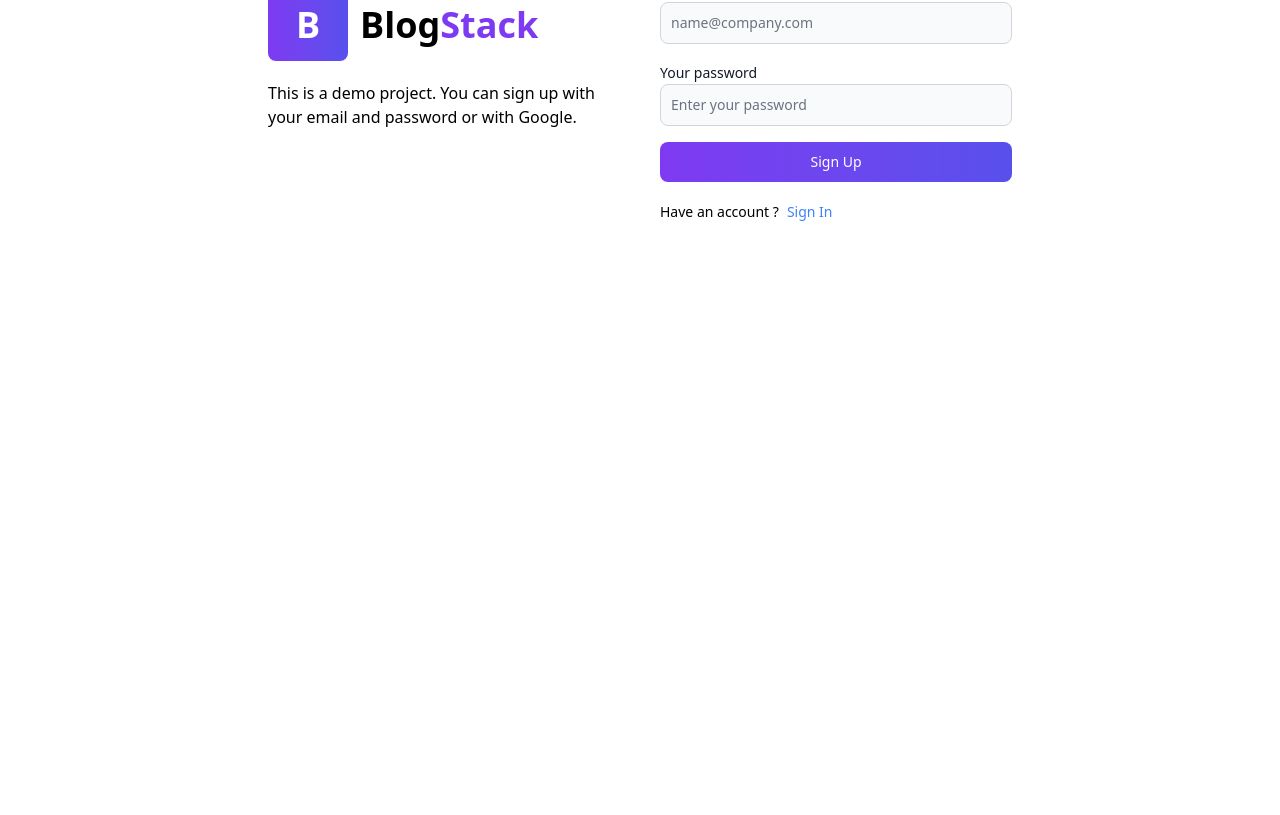
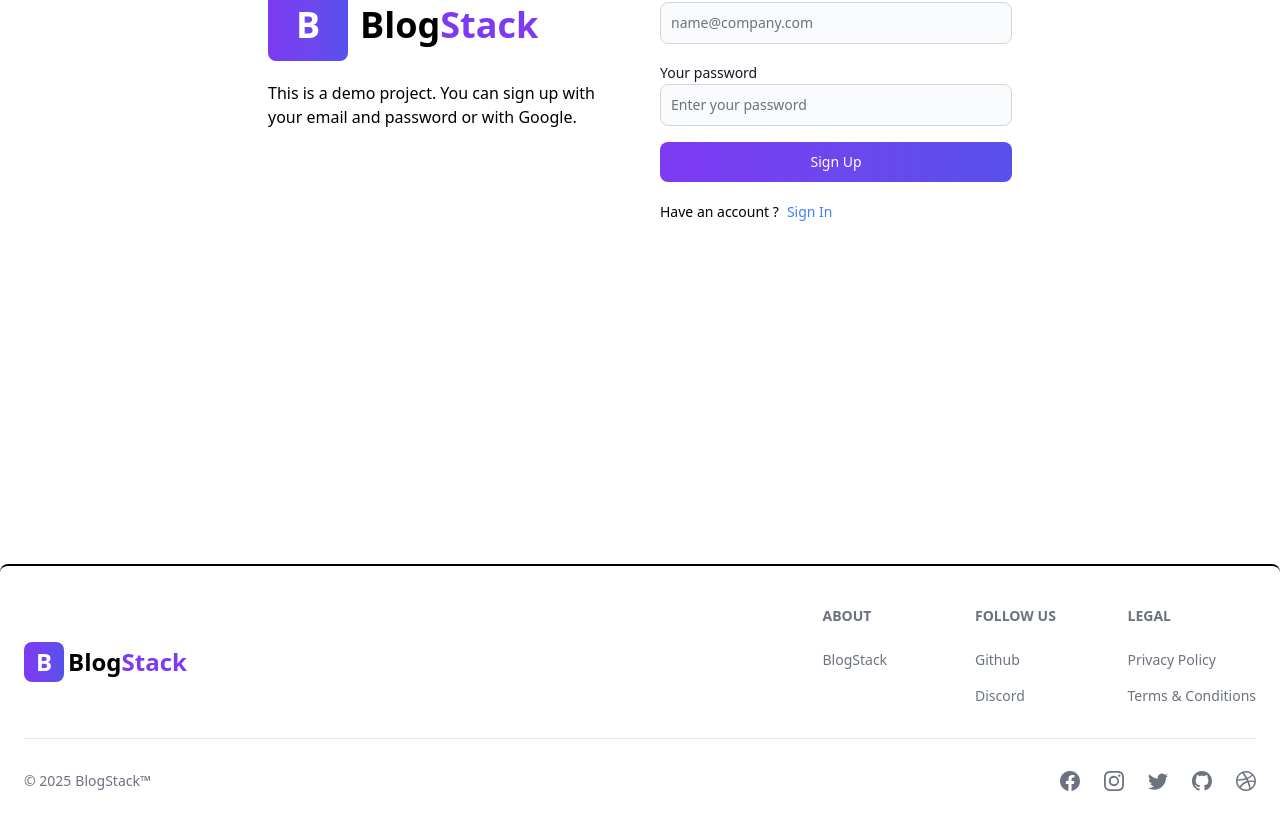
Before and after one commit to yashpreet2707/BlogStack, a React (Vite) app in the folder client/: page /sign-up in a window 1280 px wide. Shown: the part 260-1075 px from the top of the page. Before the commit the page ends 944 px from the top, so only its background shows below. Built offline with nearby package versions, Linux system fonts and the light colour scheme.

Commit message:
added footer

```diff
--- a/client/src/App.jsx
+++ b/client/src/App.jsx
@@ -2,6 +2,9 @@ import React from 'react'
 import './App.css'
 import { BrowserRouter, Route, Routes } from 'react-router-dom'
 
+//components
+import Header from './components/Header'
+import FooterComponent from './components/Footer'
 
 //pages
 import Home from "./pages/Home"
@@ -10,7 +13,6 @@ import SignIn from "./pages/SignIn"
 import SignUp from "./pages/SignUp"
 import Dashboard from "./pages/Dashboard"
 import Projects from "./pages/Projects"
-import Header from './components/Header'
 
 function App() {
 
@@ -26,6 +28,7 @@ function App() {
           <Route path="/dashboard" element={<Dashboard />} />
           <Route path="/Projects" element={<Projects />} />
         </Routes>
+        <FooterComponent />
       </div>
     </BrowserRouter>
   )
--- /dev/null
+++ b/client/src/components/Footer.jsx
@@ -0,0 +1,73 @@
+import { Footer, FooterCopyright, FooterDivider, FooterIcon, FooterLink, FooterLinkGroup, FooterTitle } from 'flowbite-react'
+import React from 'react'
+import { Link } from 'react-router-dom'
+import { BsDribbble, BsFacebook, BsGithub, BsInstagram, BsTwitter } from "react-icons/bs";
+
+const FooterComponent = () => {
+  return (
+    <Footer container className='border-t-2'>
+
+      <div className='w-full max-w-7xl mx-auto'>
+
+        <div className='grid w-full justify-between sm:flex md:grid-cols-1'>
+
+          {/* logo */}
+          <div className='mt-5'>
+            <Link to="/" className='self-center whitespace-nowrap text-2xl ml-10'>
+              <div className='flex items-center'>
+                <div className="w-10 h-10 bg-gradient-to-r from-purple-600 to-indigo-600 rounded-lg flex items-center justify-center text-white font-bold">
+                  B
+                </div>
+                <span className="font-bold  ml-1  dark:text-white">
+                  Blog<span className="text-purple-600">Stack</span>
+                </span>
+              </div>
+            </Link>
+          </div>
+          {/* grid  */}
+          <div className="grid grid-cols-2 gap-8 mt-7 sm:mt-4 sm:grid-cols-3 sm:gap-6">
+            <div>
+              <FooterTitle title="about" />
+              <FooterLinkGroup col>
+                <FooterLink href="#">BlogStack</FooterLink>
+                {/* <FooterLink href="#">Tailwind CSS</FooterLink> */}
+              </FooterLinkGroup>
+            </div>
+            <div>
+              <FooterTitle title="Follow us" />
+              <FooterLinkGroup col>
+                <FooterLink href="#">Github</FooterLink>
+                <FooterLink href="#">Discord</FooterLink>
+              </FooterLinkGroup>
+            </div>
+            <div>
+              <FooterTitle title="Legal" />
+              <FooterLinkGroup col>
+                <FooterLink href="#">Privacy Policy</FooterLink>
+                <FooterLink href="#">Terms &amp; Conditions</FooterLink>
+              </FooterLinkGroup>
+            </div>
+          </div>
+
+        </div>
+
+        <div>
+          <FooterDivider />
+          <div className="w-full sm:flex sm:items-center sm:justify-between">
+            <FooterCopyright href="#" by="BlogStack™" year={new Date().getFullYear()} />
+            <div className="mt-4 flex space-x-6 sm:mt-0 sm:justify-center">
+              <FooterIcon href="#" icon={BsFacebook} />
+              <FooterIcon href="#" icon={BsInstagram} />
+              <FooterIcon href="#" icon={BsTwitter} />
+              <FooterIcon href="#" icon={BsGithub} />
+              <FooterIcon href="#" icon={BsDribbble} />
+            </div>
+          </div>
+        </div>
+
+      </div>
+    </Footer>
+  )
+}
+
+export default FooterComponent
--- a/client/src/components/Header.jsx
+++ b/client/src/components/Header.jsx
@@ -7,12 +7,12 @@ const Header = () => {
     const path = useLocation().pathname;
     return (
         <Navbar fluid className='border-b-4 h-16'>
-            <Link to="/" className='self-center whitespace-nowrap text-sm ml-10'>
+            <Link to="/" className='self-center whitespace-nowrap text-xl ml-10'>
                 <div className='flex items-center'>
-                    <div className="w-10 h-10 bg-gradient-to-r from-purple-600 to-indigo-600 rounded-lg flex items-center justify-center text-white font-bold text-xl">
+                    <div className="w-10 h-10 bg-gradient-to-r from-purple-600 to-indigo-600 rounded-lg flex items-center justify-center text-white font-bold">
                         B
                     </div>
-                    <span className="text-xl font-bold hidden sm:block ml-1  dark:text-white">
+                    <span className="font-bold hidden sm:block ml-1  dark:text-white">
                         Blog<span className="text-purple-600">Stack</span>
                     </span>
                 </div>
--- a/client/src/pages/SignUp.jsx
+++ b/client/src/pages/SignUp.jsx
@@ -29,12 +29,13 @@ function SignUp() {
         body: JSON.stringify(formData),
       });
       const data = await result.json();
-      console.log(data) ;
+      console.log(data);
       if (data.success == false) {
+        setLoading(false) ;
         return setErrorMessage(data.message)
       }
       if (result.ok) {
-        navigate('/sign-in')
+        navigate('/home')
       }
       setLoading(false)
     } catch (err) {
@@ -44,7 +45,7 @@ function SignUp() {
   }
 
   return (
-    <div className='min-h-screen mt-20'>
+    <div className='min-h-[85vh] mt-20'>
       <div className='flex p-3 max-w-3xl mx-auto flex-col md:flex-row md:items-center gap-10'>
 
         <div className='flex-1'>
@@ -60,7 +61,7 @@ function SignUp() {
         </div>
 
 
-        <div className='flex-1'>
+        <div className='flex-1 mt-[5vh] sm:mt-0'>
           <form className='flex flex-col gap-4' onSubmit={handleSubmit}>
             <div>
               <Label htmlFor='username'>Your username</Label>
@@ -80,14 +81,13 @@ function SignUp() {
             <span>Have an account ? </span>
             <Link to='/sign-in' className='text-blue-500'>Sign In</Link>
           </div>
-          {errorMessage && (
-            <Alert className='mt-5' color='failure'>
-              {errorMessage}
-            </Alert>
-          )}
         </div>
-
       </div>
+      {errorMessage && (
+        <Alert className='mt-3 w-[95vw] mx-auto md:ml-[51%] md:w-[25vw]' color='failure'>
+          {errorMessage}
+        </Alert>
+      )}
     </div>
   )
 }
```
Also changed, not shown: client/.flowbite-react/class-list.json.
